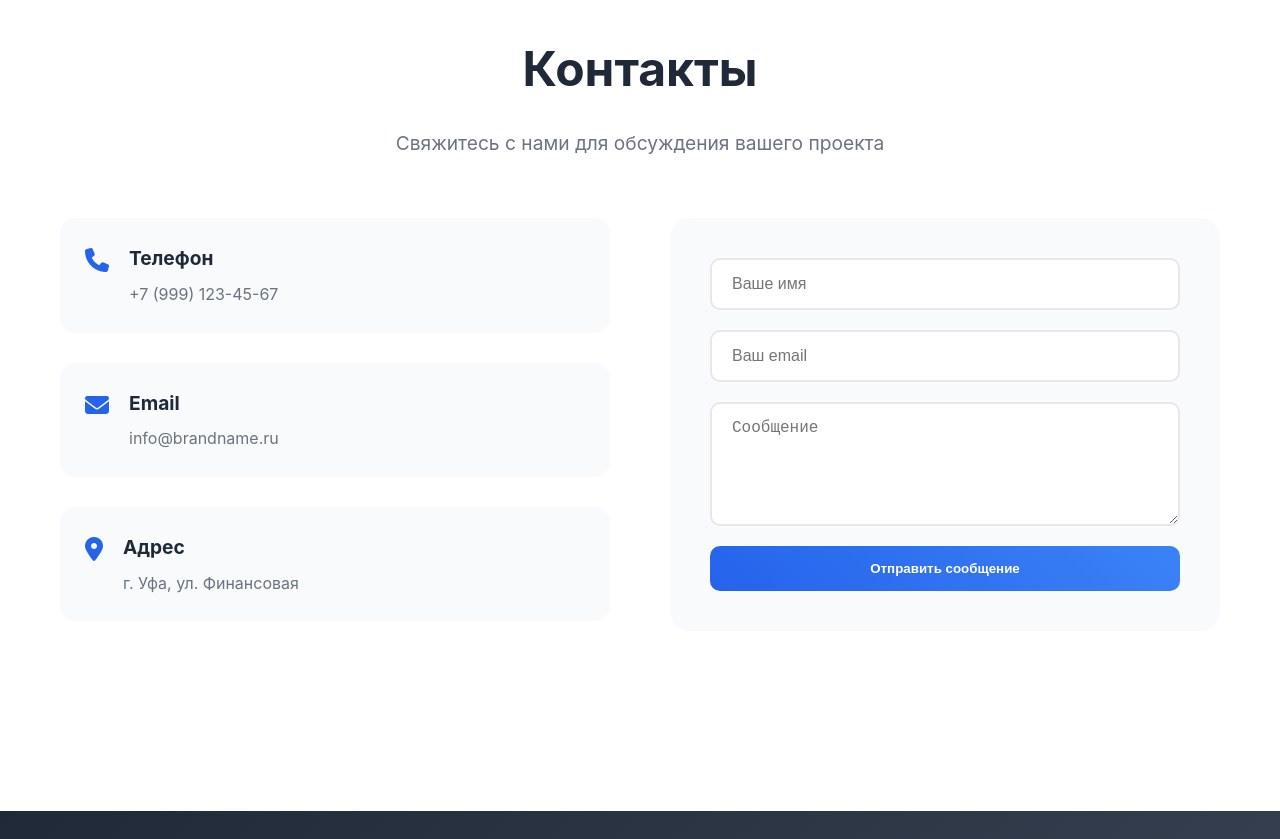
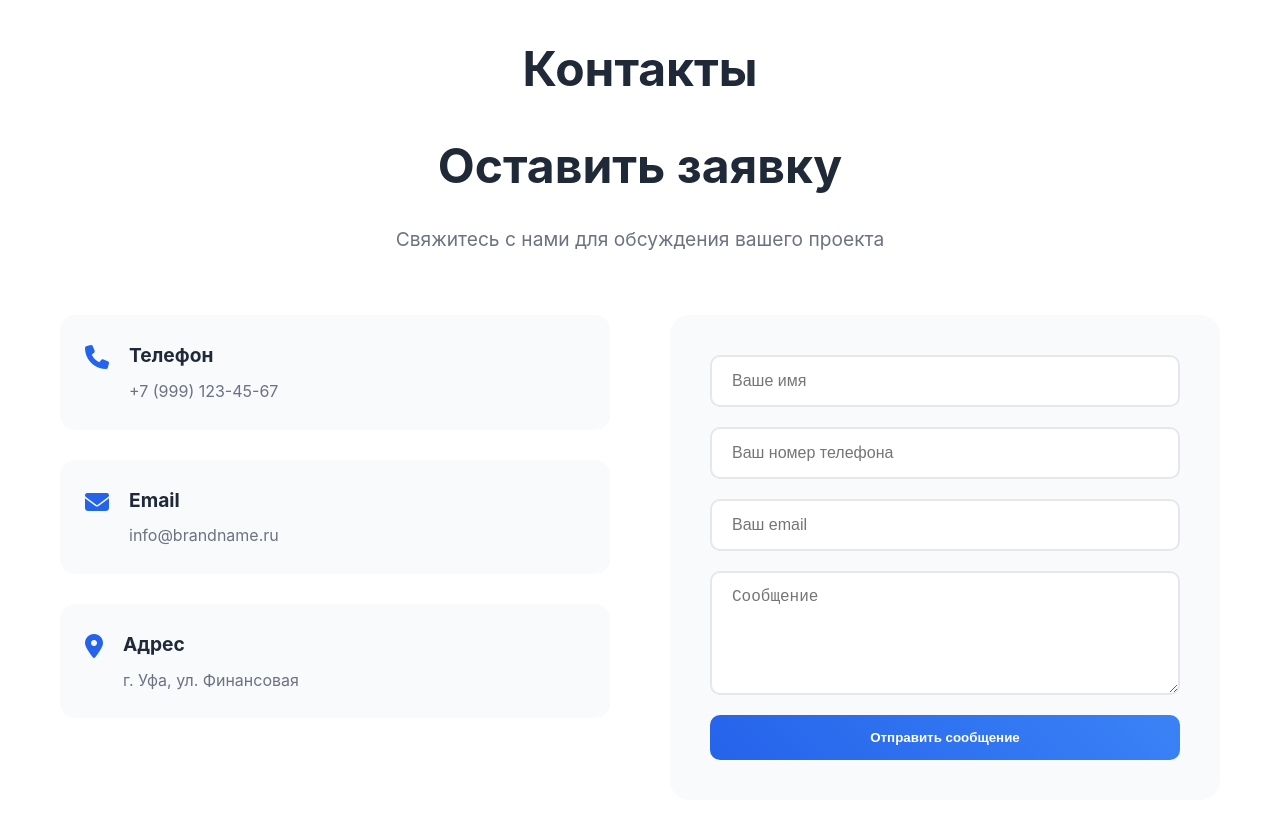
Before and after one commit to vladzagran/NewInfinIT, a plain HTML site: page index.html in a window 1280 px wide. Shown: the part 2660-3499 px from the top of the page. Drawn offline with Linux system fonts and the light colour scheme.

Commit message:
Update index.html

```diff
--- a/index.html
+++ b/index.html
@@ -5,6 +5,7 @@
     <meta charset="UTF-8">
     <meta name="viewport" content="width=device-width, initial-scale=1.0">
     <title>Modern Landing</title>
+    <title>ИнфинIT</title>
     <link rel="stylesheet" href="style/style.css">
     <link rel="stylesheet" href="https://cdnjs.cloudflare.com/ajax/libs/font-awesome/6.4.0/css/all.min.css">
 </head>
@@ -393,6 +394,7 @@
         <section id="contact" class="contact-section">
             <div class="container">
                 <h2 class="section-title">Контакты</h2>
+                <h2 class="section-title">Оставить заявку</h2>
                 <p class="section-subtitle">Свяжитесь с нами для обсуждения вашего проекта</p>
 
                 <div class="contact-content">
@@ -423,6 +425,7 @@
                     <div class="contact-form">
                         <form>
                             <input type="text" placeholder="Ваше имя" required>
+                            <input type="number" placeholder="Ваш номер телефона" required>
                             <input type="email" placeholder="Ваш email" required>
                             <textarea placeholder="Сообщение" rows="5" required></textarea>
                             <button type="submit">Отправить сообщение</button>
```
